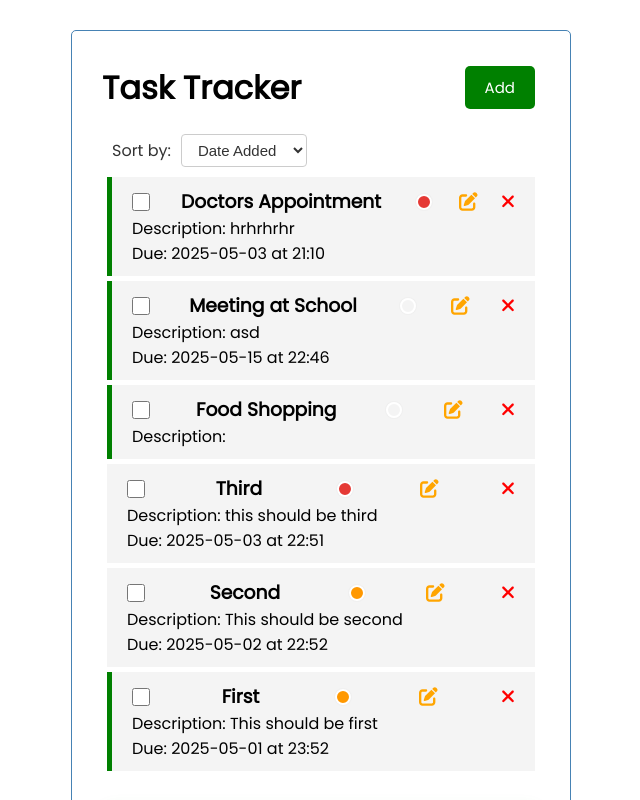
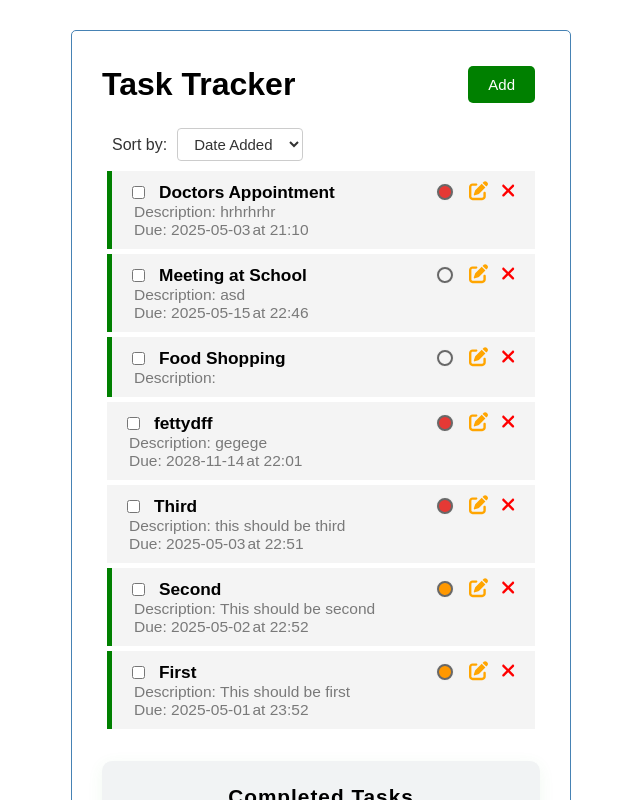
Before and after one commit to jullyannemontinola/lab3-angular-todo, an Angular app: page / in a window 1280 px wide. Shown: the top 800 px of the page, without its empty margins (319-959 px from the left). Built offline with nearby package versions, Linux system fonts and the light colour scheme; data requests are answered from the project's data file.

Commit message:
[Optimize] Icons Placement, Sort By [Jules]

```diff
--- a/db.json
+++ b/db.json
@@ -32,11 +32,12 @@
       "id": "51e9",
       "text": "fettydff",
       "day": "march 10",
-      "reminder": true,
+      "reminder": false,
       "dueDate": "2028-11-14",
       "dueTime": "22:01",
-      "completed": true,
-      "description": "gegege"
+      "completed": false,
+      "description": "gegege",
+      "priority": 1
     },
     {
       "id": "2319",
@@ -52,7 +53,7 @@
       "id": "f7d3",
       "text": "Second ",
       "description": "This should be second",
-      "reminder": false,
+      "reminder": true,
       "dueDate": "2025-05-02",
       "dueTime": "22:52",
       "dateAdded": "2025-05-01",
--- a/src/app/components/task-item/task-item.component.css
+++ b/src/app/components/task-item/task-item.component.css
@@ -36,7 +36,7 @@
   margin-left: 12px;
   margin-right: 4px;
   vertical-align: middle;
-  border: 2px solid #fff;
+  border: 2px solid #686868;
   box-shadow: 0 0 2px rgba(0,0,0,0.08);
 }
 
@@ -50,5 +50,39 @@
 
 .priority-low {
   background: #ffeb3b;    /* Yellow */
-  border: 2px solid #fbc02d;
 }
+
+.task-header {
+  display: flex;
+  align-items: center;
+  justify-content: space-between;
+}
+
+.task-title-group {
+  display: flex;
+  align-items: center;
+  gap: 6px;
+}
+
+.task-title-group span {
+  font-weight: bold;
+  font-size: 1.08em;
+}
+
+.task-description,
+.task-due {
+  opacity: 0.5;
+  font-size: 0.97em;
+  margin-left: 2px;
+}
+
+.task-icons {
+  display: flex;
+  align-items: center;
+  gap: 12px;
+}
+
+.task-icons fa-icon {
+  cursor: pointer;
+  font-size: 1.2em;
+}
--- a/src/app/components/task-item/task-item.component.html
+++ b/src/app/components/task-item/task-item.component.html
@@ -1,5 +1,6 @@
 <div [ngClass]="{reminder: task.reminder}" class="task" (dblclick)="onToggle(task)">
-  <h3>
+  <div class="task-header">
+    <div class="task-title-group">
       <input
         type="checkbox"
         [checked]="task.completed"
@@ -14,7 +15,9 @@
       >
         {{ task.text }}
       </span>
-    <!-- Priority Indicator -->
+    </div>
+    <div class="task-icons">
+      <!-- Priority Indicator moved here -->
       <span
         class="priority-indicator"
         [ngClass]="{
@@ -40,12 +43,13 @@
         [ngStyle]="{ color: 'red' }"
         [icon]="faTimes"
       ></fa-icon>
-  </h3>
+    </div>
+  </div>
   <p>
-    Description: {{ task.description }}
+    <span class="task-description">Description: {{ task.description }}</span>
     <br>
-    <span *ngIf="task.dueDate"> Due: {{ task.dueDate }}</span>
-    <span *ngIf="task.dueTime"> at {{ task.dueTime }}</span>
+    <span *ngIf="task.dueDate" class="task-due">Due: {{ task.dueDate }}</span>
+    <span *ngIf="task.dueTime" class="task-due">at {{ task.dueTime }}</span>
   </p>
 </div>
 
--- a/src/app/components/tasks/tasks.component.ts
+++ b/src/app/components/tasks/tasks.component.ts
@@ -27,9 +27,14 @@ export class TasksComponent implements OnInit{
   constructor(private taskService: TaskService) {}
 
   ngOnInit(): void {
+    const savedSort = localStorage.getItem('sortBy');
+    if (savedSort) {
+      this.sortBy = savedSort;
+    }
     this.taskService.getTasks().subscribe((tasks) => {
       this.tasks = tasks.filter(t => !t.completed);
       this.completedTasks = tasks.filter(t => t.completed);
+      this.sortTasks(); // Apply sorting after loading tasks
     });
   }
 
@@ -105,6 +110,7 @@ export class TasksComponent implements OnInit{
   }
 
   sortTasks() {
+    localStorage.setItem('sortBy', this.sortBy); // Save choice
     if (this.sortBy === 'dateAdded') {
       this.tasks.sort((a, b) => (a.dateAdded || '').localeCompare(b.dateAdded || ''));
     } else if (this.sortBy === 'dueDate') {
--- a/src/styles.css
+++ b/src/styles.css
@@ -1,4 +1,4 @@
-@import url("https://fonts.googleapis.com/css2?family=Poppins:wght@300;400&display=swap");
+
 
 * {
   box-sizing: border-box;
```
Lines whose indentation alone changed are shown as unchanged.
